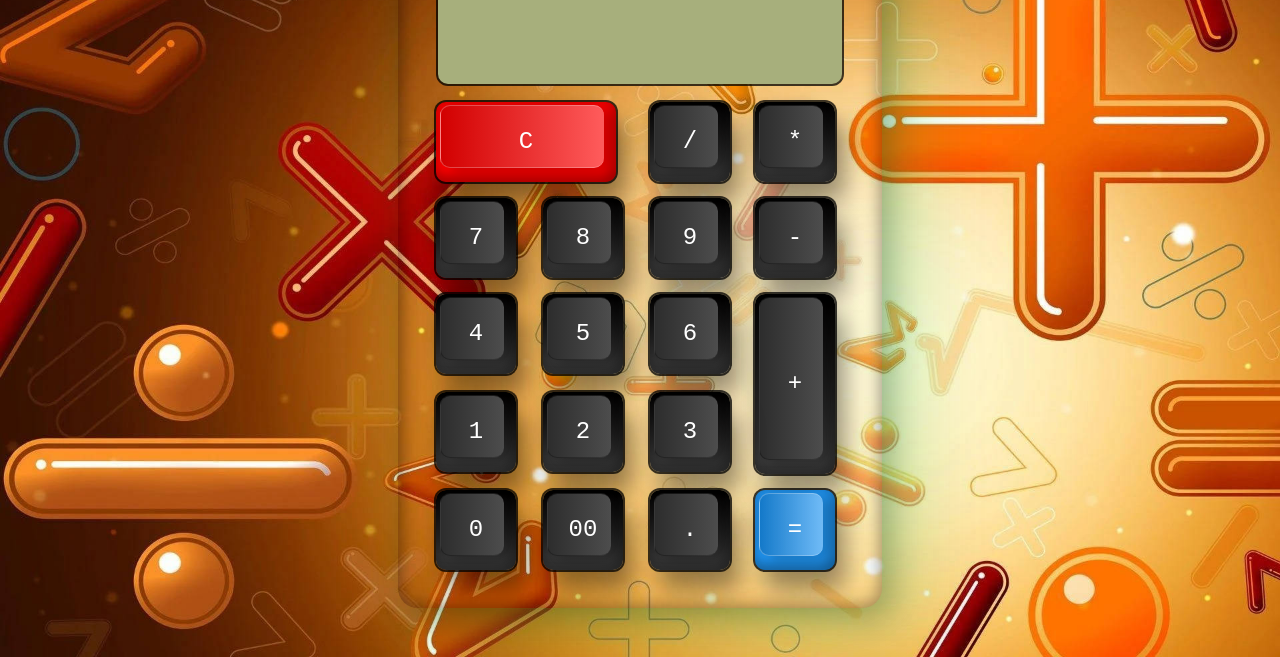
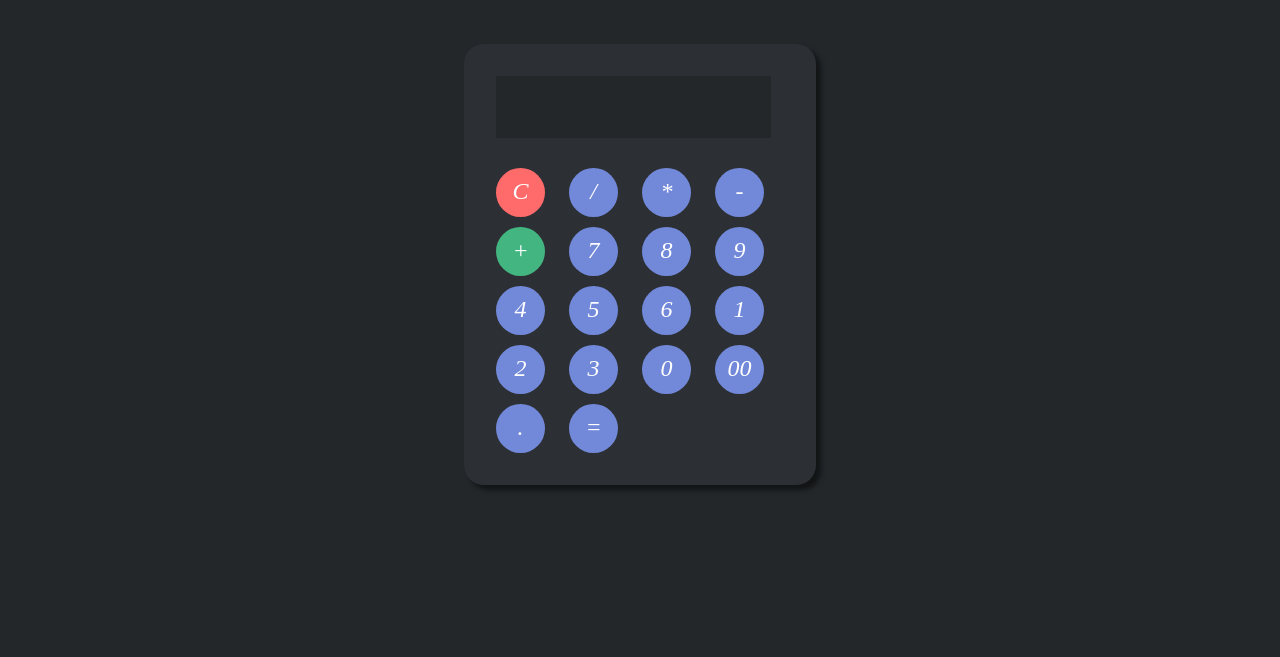
Before and after one commit to VivekMohanta03/AscentAcademy_Calculator, a plain HTML site: page index.html in a window 1280 px wide. Shown: the part 143-800 px from the top of the page. Drawn offline with Linux system fonts and the light colour scheme.

Commit message:
new styles added

```diff
--- a/index.html
+++ b/index.html
@@ -1,10 +1,9 @@
 <!DOCTYPE html>
-<html lang="en" >
+<html lang="en">
   <head>
-  <meta charset="UTF-8">
+    <meta charset="UTF-8" />
     <title>Simple Calculator</title>
-  <link rel="stylesheet" href="style.css">
-
+    <link rel="stylesheet" href="style.css" />
   </head>
   <body>
     <!-- partial:index.partial.html -->
@@ -15,14 +14,14 @@
         <span class="num clear" onclick="calc.txt.value=''"><i>C</i></span>
         <span class="num" onclick="calc.txt.value+='/'"><i>/</i></span>
         <span class="num" onclick="calc.txt.value+='*'"><i>*</i></span>
+        <span class="num" onclick="calc.txt.value+='-'"><i>-</i></span>
+        <span class="num plus" onclick="calc.txt.value+='+'"><i>+</i></span>
         <span class="num" onclick="calc.txt.value+='7'"><i>7</i></span>
         <span class="num" onclick="calc.txt.value+='8'"><i>8</i></span>
         <span class="num" onclick="calc.txt.value+='9'"><i>9</i></span>
-        <span class="num" onclick="calc.txt.value+='-'"><i>-</i></span>
         <span class="num" onclick="calc.txt.value+='4'"><i>4</i></span>
         <span class="num" onclick="calc.txt.value+='5'"><i>5</i></span>
         <span class="num" onclick="calc.txt.value+='6'"><i>6</i></span>
-        <span class="num plus" onclick="calc.txt.value+='+'"><i>+</i></span>
         <span class="num" onclick="calc.txt.value+='1'"><i>1</i></span>
         <span class="num" onclick="calc.txt.value+='2'"><i>2</i></span>
         <span class="num" onclick="calc.txt.value+='3'"><i>3</i></span>
@@ -38,7 +37,6 @@
       </form>
     </div>
     <!-- partial -->
-  <script  src="script.js"></script>
-
+    <script src="script.js"></script>
   </body>
 </html>
--- a/style.css
+++ b/style.css
@@ -1,111 +1,65 @@
-* {
-  margin: 0;
-  padding: 0;
-  box-sizing: border-box;
-  font-family: "Courier New", Courier, monospace;
+body {
+  background-color: #23272a;
+  color: white;
+  overflow: hidden;
 }
-body {
+
+.container {
+  width: 100%;
   display: flex;
-  height: 100vh;
   align-items: center;
   justify-content: center;
-  background: url(img.jpg);
-  background-repeat: no-repeat;
-  background-position: center;
-  background-size: cover;
+  flex-direction: column;
+  height: 90vh;
 }
-.container {
-  position: relative;
-  min-width: 300px;
-  min-height: 400px;
-  padding: 40px 30px 30px;
+
+.calculator {
+  background-color: #2c2f33;
   border-radius: 20px;
-  box-shadow: 25px 25px 75px rgba(8, 185, 58, 0.25),
-    10px 10px 30px rgba(0, 0, 0, 0.25), inset -5px -5px 15px rgba(0, 0, 0, 0.25),
-    inset 5px 5px 15px rgba(0, 0, 0, 0.25);
+  margin: auto;
+  padding: 2rem;
+  width: 18rem;
+  box-shadow: 5px 5px 5px rgba(0, 0, 0, 0.5);
 }
-.container span {
-  color: #fff;
-  position: relative;
-  display: grid;
-  width: 80px;
-  place-items: center;
-  margin: 8px;
-  height: 80px;
-  background: linear-gradient(180deg, #010000, #3f3f3f);
-  box-shadow: inset -8px 0 8px rgba(0, 0, 0, 0.15),
-    inset 0 -8px 8px rgba(0, 0, 0, 0.25), 0 0 0 2px rgba(0, 0, 0, 0.75),
-    10px 20px 25px rgba(0, 0, 0, 0.4);
-  user-select: none;
+
+.value {
+  background-color: #23272a;
+  border: none;
+  color: #ffffff;
+  font-size: 1.4rem;
+  height: 60px;
+  margin-bottom: 20px;
+  text-align: right;
+  width: 94%;
+}
+
+.num {
+  background-color: #7289da;
+  border-radius: 50%;
   cursor: pointer;
-  font-weight: 400;
-  border-radius: 10px;
+  display: inline-block;
+  font-size: 1.5rem;
+  height: 49px;
+  line-height: 47px;
+  margin-right: 20px;
+  margin-top: 10px;
+  text-align: center;
+  width: 49px;
 }
-.calculator span:active {
-  filter: brightness(1.5);
+
+.num.clear {
+  background-color: #ff6b6b;
+  color: #ffffff;
 }
-.calculator span::before {
-  content: "";
-  position: absolute;
-  top: 3px;
-  left: 4px;
-  bottom: 14px;
-  right: 12px;
-  border-radius: 10px;
-  background: linear-gradient(90deg, #2d2d2d, #4d4d4d);
-  box-shadow: -5px -5px 15px rgba(0, 0, 0, 0.1),
-    10px 5px 10px rgba(0, 0, 0, 0.15);
-  border-left: 1px solid #0004;
-  border-bottom: 1px solid #0004;
-  border-top: 1px solid #0009;
+
+.num.plus {
+  background-color: #43b581;
 }
-.calculator span i {
-  position: relative;
-  font-style: normal;
-  font-size: 1.5em;
-  text-transform: uppercase;
+.num.equal i {
+  font-size: 1.5rem;
+  line-height: 32px;
 }
-.calculator {
-  position: relative;
-  display: grid;
+
+.num:hover {
+  opacity: 0.7;
 }
-.calculator .value {
-  position: relative;
-  grid-column: span 4;
-  height: 100px;
-  width: calc(100% - 20px);
-  left: 10px;
-  border: none;
-  outline: none;
-  background-color: #a7af7c;
-  margin-bottom: 10px;
-  border-radius: 10px;
-  box-shadow: 0 0 0 2px rgba(0, 0, 0, 0.75);
-  text-align: right;
-  padding: 10px;
-  font-size: 2em;
-}
-.calculator .clear {
-  grid-column: span 2;
-  width: 180px;
-  background: #f00;
-}
-.calculator .clear::before {
-  background: linear-gradient(90deg, #d20000, #ffffff5c);
-  border-left: 1px solid #fff4;
-  border-bottom: 1px solid #fff4;
-  border-top: 1px solid #fff4;
-}
-.calculator .plus {
-  grid-row: span 2;
-  height: 180px;
-}
-.calculator .equal {
-  background: #2196f3;
-}
-.calculator .equal::before{
-  background: linear-gradient(90deg, #1479c9, #ffffff5c);
-  border-left: 1px solid #fff4;
-  border-bottom: 1px solid #fff4;
-  border-top: 1px solid #fff4;
-}
```
Lines whose indentation alone changed are shown as unchanged.
